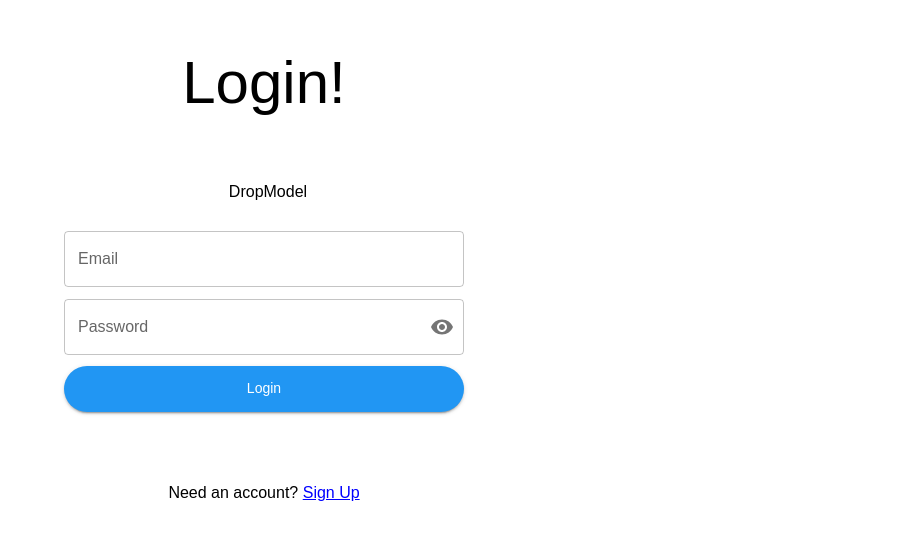
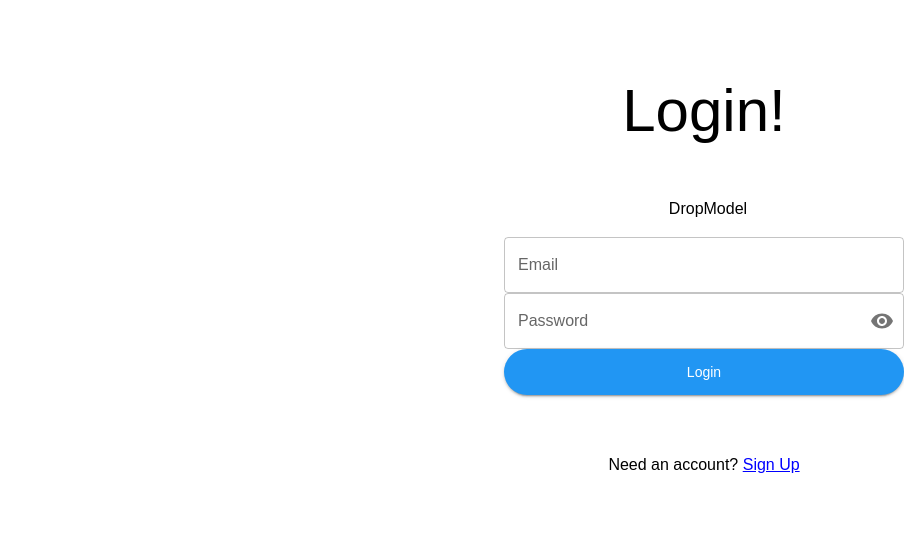
Before and after one commit to MoschellaV/HackTheNorth2023, a React (Create React App) app in the folder client/: page /login in a window 1280 px wide. Shown: the part 124-664 px from the top of the page, without its empty margins (376-1280 px from the left). Built offline with nearby package versions, Linux system fonts and the light colour scheme.

Commit message:
updated logi

```diff
--- a/client/src/components/LoginPage/index.js
+++ b/client/src/components/LoginPage/index.js
@@ -3,6 +3,7 @@ import { Visibility, VisibilityOff } from "@mui/icons-material";
 import { Box, Button, CircularProgress, IconButton, InputAdornment, TextField, Typography } from "@mui/material";
 import { logInUser } from "../../utils/LoginUser";
 import { useNavigate } from "react-router-dom";
+import "./login.css"; // Import your CSS file
 
 export default function LoginPage() {
     let navigate = useNavigate();
@@ -50,24 +51,16 @@ export default function LoginPage() {
     };
 
     return (
-        <>
+        <div className="login-container">
             <Box
                 component="main"
-                sx={{ height: "100vh", display: "flex", alignItems: "center", justifyContent: "center" }}
+                sx={{ display: "flex", flexDirection: "column", alignItems: "center", justifyContent: "center" }}
             >
-                <Box
-                    sx={{
-                        display: "flex",
-                        flexDirection: "column",
-                        alignItems: "center",
-                        height: "60vh",
-                        justifyContent: "space-evenly",
-                    }}
-                >
-                    <Typography component="h2" variant="h2" sx={{ textAlign: "center" }}>
-                        Login!
-                    </Typography>
-                    <Box sx={{ display: "flex", alignItems: "center", mb: 2 }}>
+                <Typography component="h2" variant="h2" sx={{ textAlign: "center" }}>
+                    Login!
+                </Typography>
+
+                <Box sx={{ display: "flex", alignItems: "center", mb: 2 }}>
                         <Typography component="p" variant="body1" sx={{ textAlign: "center", ml: 1 }}>
                             DropModel
                         </Typography>
@@ -129,8 +122,8 @@ export default function LoginPage() {
                             Sign Up
                         </a>
                     </Typography>
-                </Box>
+                {/* </Box> */}
             </Box>
-        </>
+        </div>
     );
 }
--- /dev/null
+++ b/client/src/components/LoginPage/login.css
@@ -0,0 +1,7 @@
+/* Add this CSS to your stylesheets or use a styled-components approach */
+.login-container {
+    display: flex;
+    justify-content: flex-end; /* This moves the content to the right */
+    height: 100vh;
+    /* Add any other styling you need */
+  }
--- a/client/src/components/SignUpPage/index.js
+++ b/client/src/components/SignUpPage/index.js
@@ -72,8 +72,8 @@ export default function SignUpPage() {
                 <div className="blue-rectangle">
                     <div className="content-active">
                             <br />
-                            <div class = "logo-div"><a className = "logo"class="inline-flex items-center gap-x-6 text-6xl font-bold dark:text-white" href="#">
-                            <img class="w-22 h-auto" src={logo} alt="Logo"></img>
+                            <div className="logo-div"><a className = "logo inline-flex items-center gap-x-6 text-6xl font-bold dark:text-white" href="/">
+                            <img className="w-22 h-auto" src={logo} alt="Logo"></img>
                             DropModel
                         </a></div>
                         <p>
```
